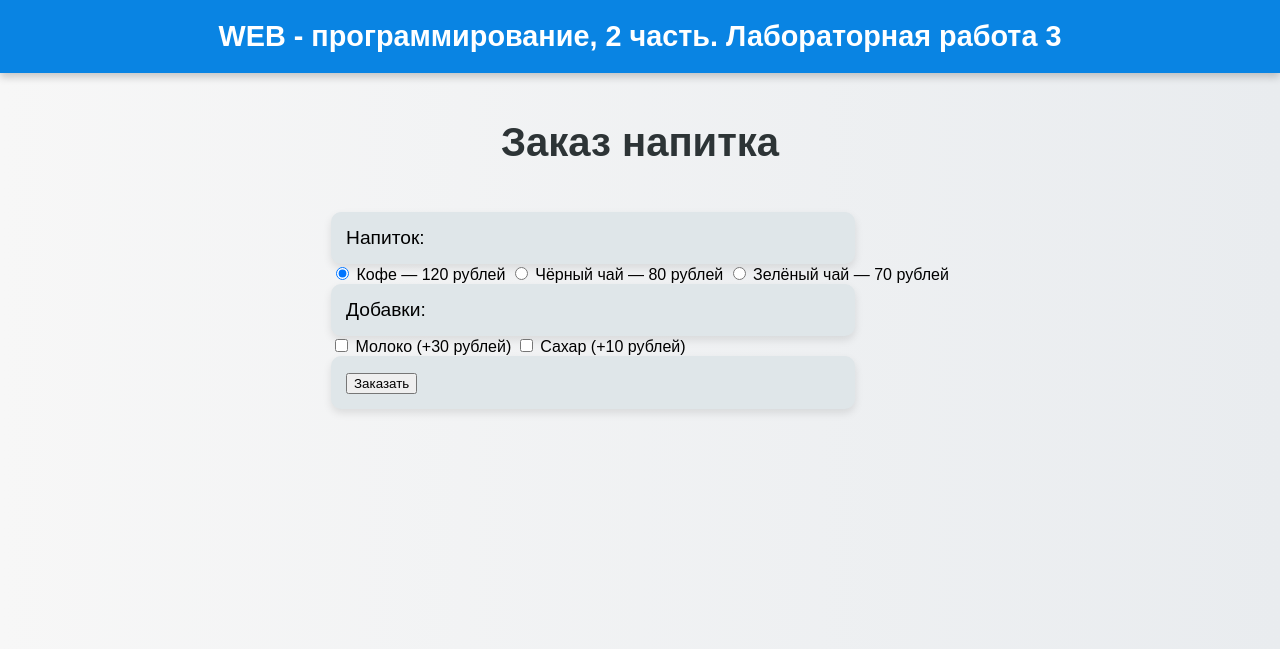
After one commit to Stepan-Zyryanovbu/web-programming-labs-2, a Flask app: page /lab3/order in a window 1280 px wide. The commit adds this page. Shown: the top 649 px of the page. Run offline with Flask 3, Linux system fonts and the light colour scheme.

Commit message:
Заказ напитка

```diff
--- a/lab3.py
+++ b/lab3.py
@@ -39,3 +39,33 @@ def form1():
         errors['age'] = 'Заполните поле!'
     sex = request.args.get('sex')
     return render_template('lab3/form1.html', user=user, age=age, sex=sex, errors=errors)
+
+
+@lab3.route('/lab3/order')
+def order():
+    return render_template('lab3/order.html')
+
+
+@lab3.route('/lab3/pay')
+def pay():
+    price = 0
+    drink = request.args.get('drink')
+    # Пусть кофе стоит 120 рублей, чёрный чай - 80 рублей, зелёный - 70 рублей.
+    if drink == 'cofee':
+        price = 120
+    elif drink == 'black-tea':
+        price = 80
+    else:
+        price = 70
+
+    # Добавка молока удорожает напиток на 30 рублей, а сахара - на 10.
+    if request.args.get('milk') == 'on':
+        price += 30
+    if request.args.get ('sugar') == 'on':
+        price += 10
+    return render_template('lab3/pay.html', price=price)
+
+@lab3.route('/lab3/success')
+def success():
+    price = request.args.get('price')  # Получение стоимости из параметра
+    return render_template('lab3/success.html', price=price)
--- a/templates/lab3/lab3.html
+++ b/templates/lab3/lab3.html
@@ -10,5 +10,6 @@
     <ol>
         <li><a href="/lab3/cookie">Куки</a></li>
         <li><a href="/lab3/cookie/del_cookie">Удаление Куки</a></li>
+        <li><a href="/lab3/order">Напиток на выбор</a></li>
     </ol>
 {% endblock %}
--- /dev/null
+++ b/templates/lab3/order.html
@@ -0,0 +1,32 @@
+{% extends "base.html" %}
+
+{% block lab %}Лабораторная работа 3{% endblock %}
+
+{% block main %}
+    <h1>Заказ напитка</h1>
+
+    <form action="/lab3/pay">
+        <div>Напиток:</div>
+        <label>
+            <input type="radio" value="cofee" name="drink" checked> Кофе — 120 рублей
+        </label>
+        <label>
+            <input type="radio" value="black-tea" name="drink"> Чёрный чай — 80 рублей
+        </label>
+        <label>
+            <input type="radio" value="green-tea" name="drink"> Зелёный чай — 70 рублей
+        </label>
+
+        <div>Добавки:</div>
+        <label>
+            <input type="checkbox" name="milk"> Молоко (+30 рублей)
+        </label>
+        <label>
+            <input type="checkbox" name="sugar"> Сахар (+10 рублей)
+        </label>
+
+        <div>
+            <button type="submit">Заказать</button>
+        </div>
+    </form>
+{% endblock %}
```
Also changed, not shown: templates/lab3/pay.html (added, +36 -0 lines), templates/lab3/success.html (added, +9 -0 lines).
